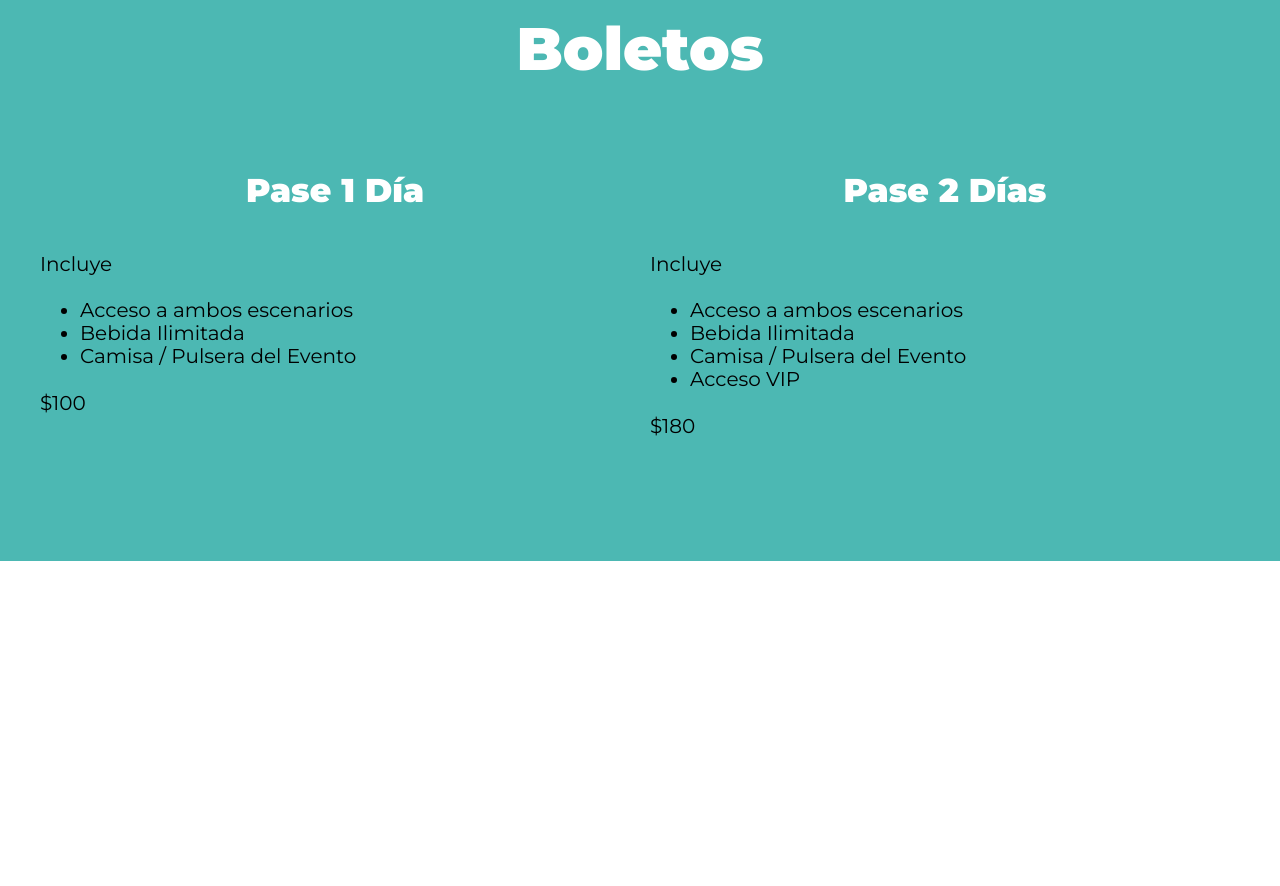
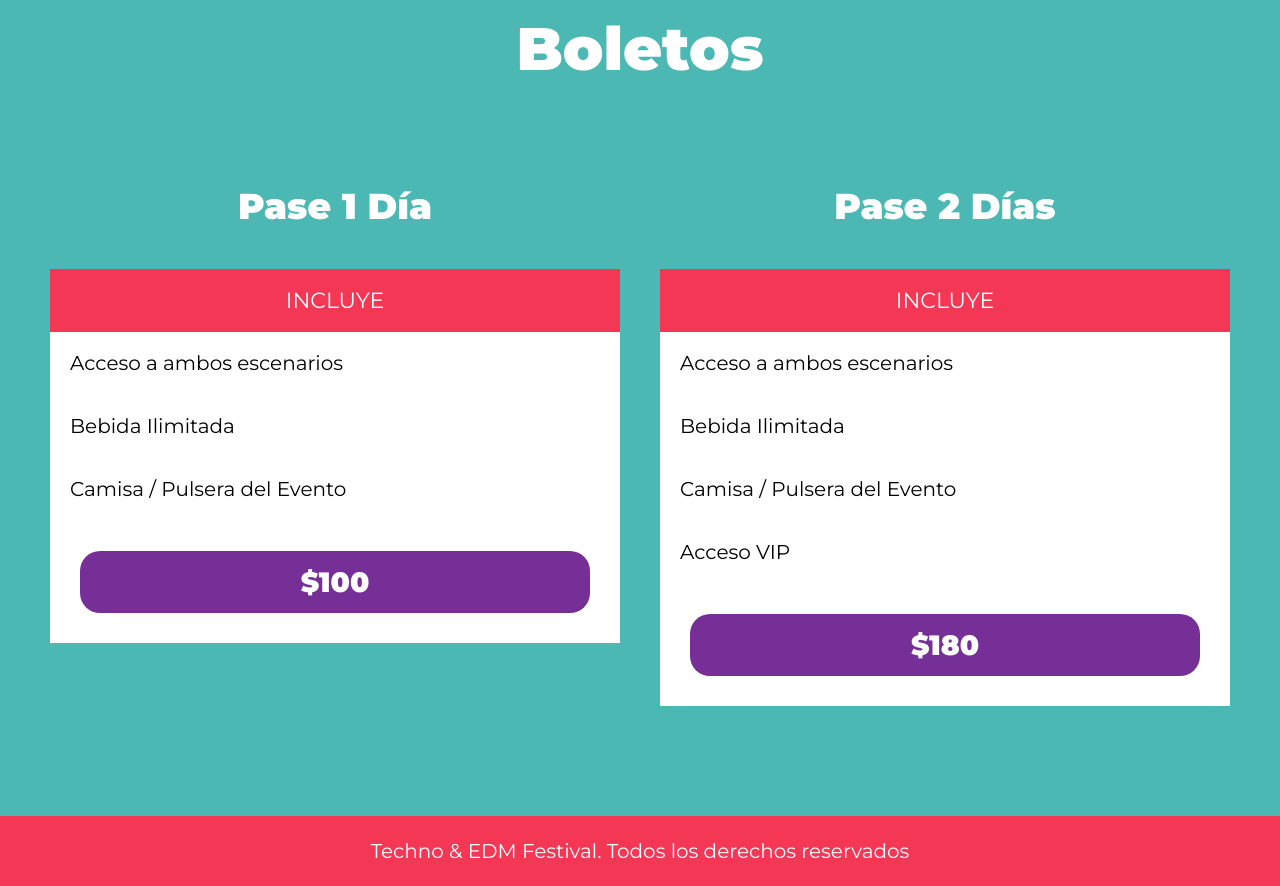
Before and after one commit to ADavidOli/festival-musica, a website: page index.html in a window 1280 px wide. Shown: the part 3020-3906 px from the top of the page. Before the commit the page ends 3581 px from the top, so only its background shows below. Drawn offline with Linux system fonts and the light colour scheme.

Commit message:
agregamso más funcionalidades de map

```diff
--- a/gulpfile.js
+++ b/gulpfile.js
@@ -1,31 +1,26 @@
-// crea funciones en js
-//necesitas la sintaxis moderna para exportar
-//importamos todo lo que tenga que ver con sass
-//gulp maneja modules con la extension mjs (aunque algunos plugins no son compatibles con este tipo de modules)
-//y maneja con config.js cuando pasa de un compilable
-// import {src, dest, watch} from 'gulp'
-// import * as dartSass from 'sass'
-// //esto es para utilizar sass en archivo de gulpfile
-// import gulpSass from 'gulp-sass'
-//esta forma es para gulp.js
+const { src, dest, watch } = require('gulp');
+const sassCompiler = require('sass');
+const gulpSass = require('gulp-sass')(sassCompiler);
+const fs = require('fs');
+const path = require('path');
 
-const {src, dest, watch} = require ('gulp');
-const sassCompiler = require('sass');
-const gulpSass = require('gulp-sass')(sassCompiler);;
+function css(done) {
+    const outputDir = 'build/scss';
 
+    // Crea la carpeta si no existe
+    if (!fs.existsSync(outputDir)) {
+        fs.mkdirSync(outputDir, { recursive: true });
+    }
 
-function css(done){
-    //cada una de las funciones ss controlan con.
-    src('src/scss/app.scss')
-        .pipe(gulpSass().on('error',gulpSass.logError)) //manejo de errores con log
-        //una vez que encuentra el archivo, busca el pipe y lo compila.
-        .pipe(dest('build/scss'))
+    src('src/scss/app.scss', { sourcemaps: true })
+        .pipe(gulpSass().on('error', gulpSass.logError))
+        .pipe(dest(outputDir, { sourcemaps: '.' }));
+
     done();
 }
-    //habiliamos el watch para los cambios.
-function dev(){
-    watch('src/scss/**/*.scss',css)
 
+function dev() {
+    watch('src/scss/**/*.scss', css);
 }
 
 exports.css = css;
--- a/index.html
+++ b/index.html
@@ -204,8 +204,8 @@
         </div>
     </section>
 
-    <footer>
-
+    <footer class="footer">
+        <p>Techno & EDM Festival. Todos los derechos reservados</p>
     </footer>
 
 </body>
--- a/src/scss/layout/_boletos.scss
+++ b/src/scss/layout/_boletos.scss
@@ -1,3 +1,4 @@
+@use 'sass:color';
 @use 'base/variables' as v;
 @use 'base/mixins' as mix;
 
@@ -15,10 +16,60 @@
 }
 
 .pase{
-    .pase-nombre{
-        font-size: 3.3rem;
+    transition: transform ease-in-out;
+    padding: 1rem ;
+    &:hover{
+        transform: scale(1.1);
+    }
+
+    &-nombre{
+        font-size: 3.6rem;
         font-weight: 900;
         text-align: center;
         color: v.$blanco;
     }
+    &-header,
+    &-footer{
+        padding: 0.5rem;
+        p{
+            text-align: center;
+            color: v.$blanco;
+            margin: 0;
+        }
+    }
+    &-header{
+        background-color: v.$rosa;
+        p{
+            text-transform: uppercase;
+            font-size: 2.2rem;
+            padding: 1rem 0;
+        }
+    }
+    &-body{
+        background-color: v.$blanco;
+        ul{
+            @include mix.resetear-lista;
+        }
+        li{
+            padding: 2rem;
+            border-bottom: 1px solido #e1e1e191;
+        }
+    }
+    &-footer{
+        transition: transform ease-in-out;
+        background-color: v.$blanco;
+        padding: 3rem;
+        p{
+            font-size: 2.8rem;
+            font-weight: 900;
+            background-color: v.$morado;
+            padding: 1rem 0;
+            border-radius: 2rem;
+
+            &:hover{
+                background-color: rgba(color.adjust(v.$morado, $lightness:-20%),.8);
+                transform: scale(1.1);
+            }
+        }
+    }
 }
--- /dev/null
+++ b/src/scss/layout/_footer.scss
@@ -0,0 +1,12 @@
+@use 'base/variables' as v;
+
+.footer{
+    background-color: v.$rosa;
+    padding: 2rem 0;
+
+    p{
+        text-align: center;
+        margin: 0;
+        color: v.$blanco;
+    }
+}
--- a/src/scss/layout/_index.scss
+++ b/src/scss/layout/_index.scss
@@ -3,3 +3,4 @@
 @forward 'festival';
 @forward 'line-up';
 @forward 'boletos';
+@forward 'footer';
```
Also changed, not shown: build/scss/app.css, 1 other file.
